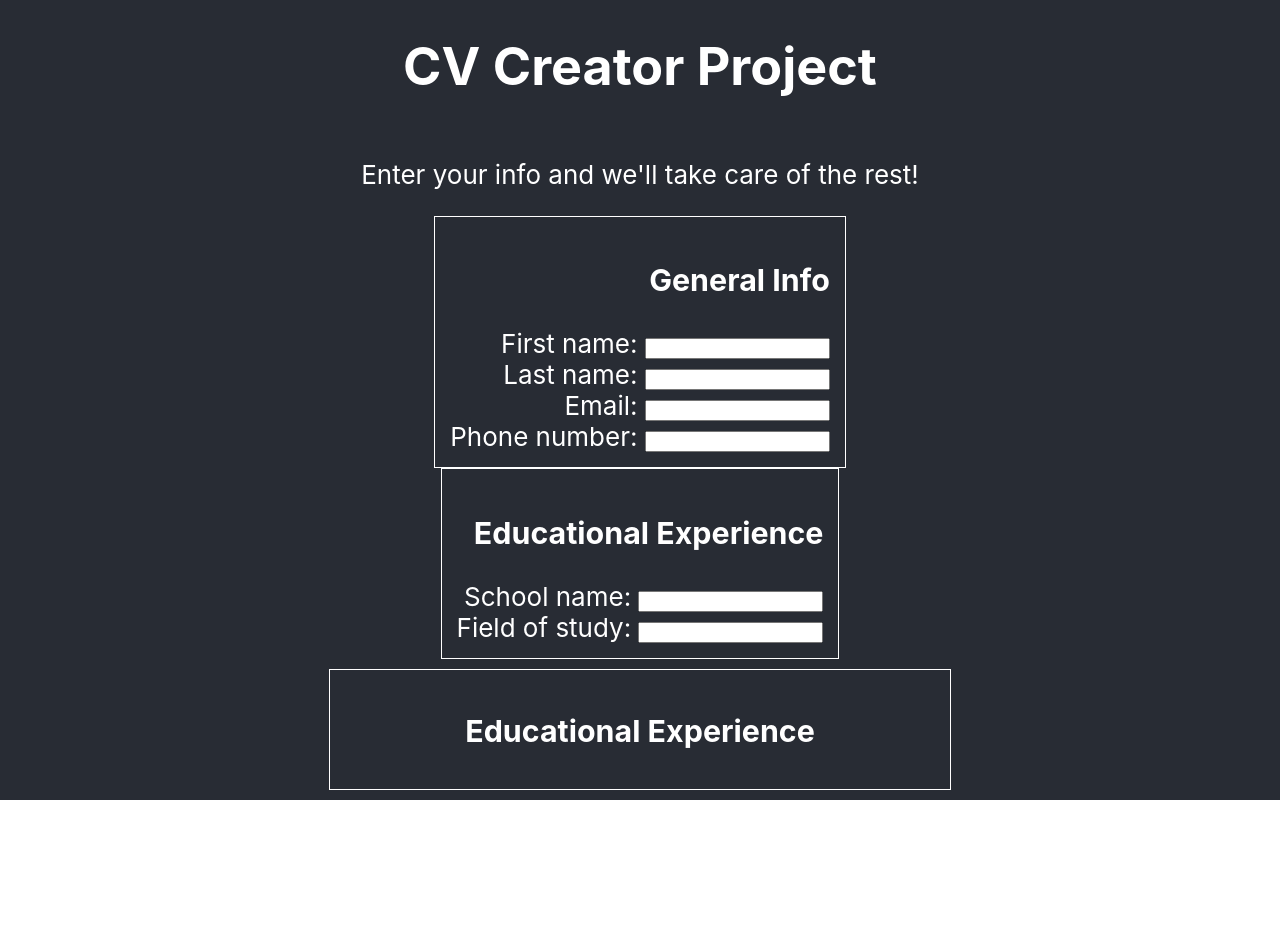
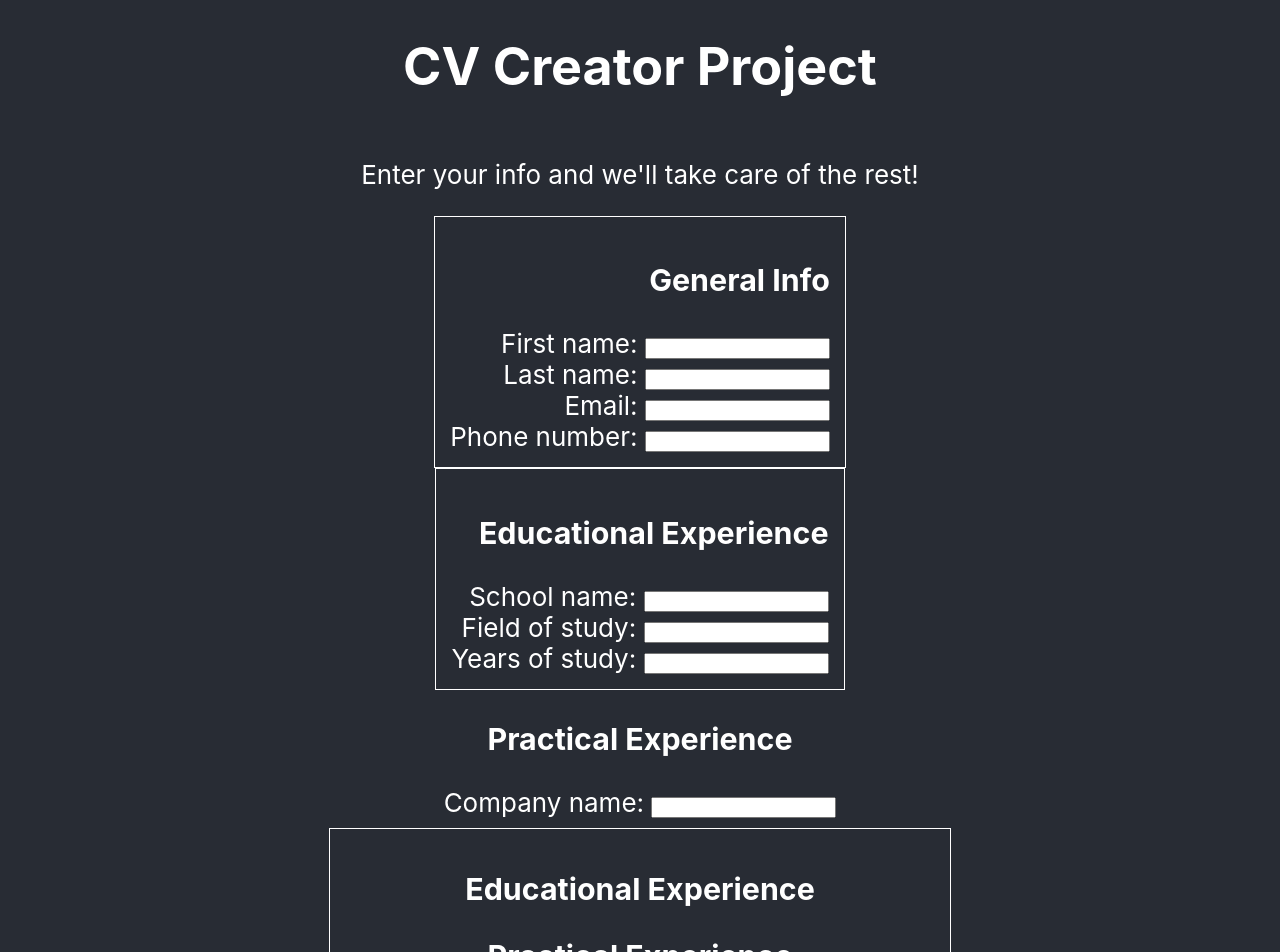
Before and after one commit to pinkx-xlink/cv-application-project, a React (Create React App) app in the folder cv-app-project/: page / in a window 1280 px wide. Shown: the top 952 px of the page. Before the commit the page ends 800 px from the top, so only its background shows below. Built offline with nearby package versions, Linux system fonts and the light colour scheme.

Commit message:
Create "practical-exp" container div and its child, companyName

```diff
--- a/cv-app-project/src/App.js
+++ b/cv-app-project/src/App.js
@@ -8,7 +8,8 @@ function App() {
   const [phoneNumber, setPhoneNumber] = useState('');
   const [schoolName, setSchoolName] = useState('');
   const [fieldOfStudy, setFieldOfStudy] = useState('');
-
+  const [yearsOfStudy, setYearsOfStudy] = useState('');
+  const [companyName, setCompanyName] = useState('');
   const fullName = firstName + ' ' + lastName;
   function handleFirstNameChange(e) {
     setFirstName(e.target.value);
@@ -32,6 +33,14 @@ function App() {
 
   function handleFieldOfStudyChange(e) {
     setFieldOfStudy(e.target.value);
+  }
+
+  function handleYearsOfStudyChange(e) {
+    setYearsOfStudy(e.target.value);
+  }
+
+  function handleCompanyNameChange(e) {
+    setCompanyName(e.target.value);
   }
 
   return (
@@ -87,6 +96,24 @@ function App() {
               onChange={handleFieldOfStudyChange}
             />
           </label>
+          <label>
+            Years of study: {' '}
+            <input
+              value={yearsOfStudy}
+              onChange={handleYearsOfStudyChange}
+            />
+          </label>
+        </div>
+
+        <div class="practical-exp">
+          <h3>Practical Experience</h3>
+          <label>
+            Company name: {' '}
+            <input
+              value={companyName}
+              onChange={handleCompanyNameChange}
+            />
+          </label>
         </div>
 
 
@@ -96,6 +123,9 @@ function App() {
 
           <h3>Educational Experience</h3>
           <p><b>{schoolName}</b></p>
+          <p>{fieldOfStudy}</p>
+          <h3>Practical Experience</h3>
+          <p>{companyName}</p>
         </div>
       </header>
     </div>
```
